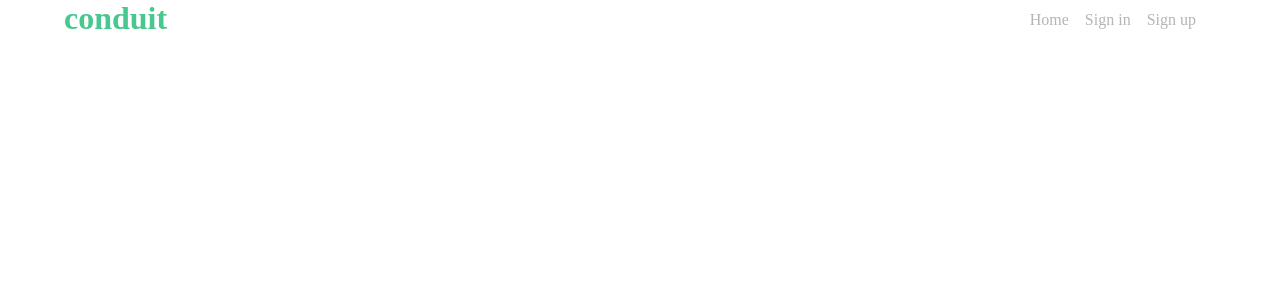
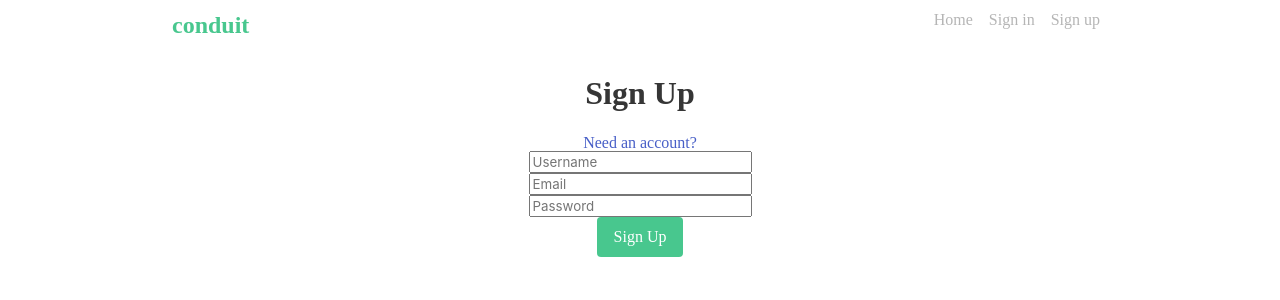
Before and after one commit to nawazzz/react-redux-realworld-app, a React (Create React App) app: page /register in a window 1280 px wide. Shown: the top 300 px of the page. Built offline with nearby package versions, Linux system fonts and the light colour scheme.

Commit message:
add routing

```diff
--- a/package.json
+++ b/package.json
@@ -10,6 +10,7 @@
     "node-sass": "^5.0.0",
     "react": "^17.0.1",
     "react-dom": "^17.0.1",
+    "react-router-dom": "^5.2.0",
     "react-scripts": "4.0.3",
     "web-vitals": "^1.1.1"
   },
--- a/src/App.js
+++ b/src/App.js
@@ -1,19 +1,48 @@
 import logo from './logo.svg';
 import './App.scss';
+import SignIn from "./signIn"
+import SignUp from "./signUp"
+import Home from "./home"
+import {
+  BrowserRouter as Router, Link,
+  Switch, Route
+} from "react-router-dom"
+import React from 'react';
 
-function App() {
-  return (
-    <div >
-      <div className="container is-flex is-justify-content-space-between">
-        <h1 className="has-text-success title is-3" >conduit</h1>
-        <div className="p-3">
-            <a href="/" className="p-2 has-text-grey-light">Home</a>
-            <a href="/" className="p-2 has-text-grey-light">Sign in</a>
-            <a href="/" className="p-2 has-text-grey-light">Sign up</a>
+class App extends React.Component {
+  constructor(props) {
+    super(props)
+    this.state = {
+
+    }
+  }
+  render() {
+    return (
+      <Router>
+        <div >
+          <div className="is-flex is-justify-content-space-between headContainer p-3">
+            <h1 className="has-text-success title is-4" >conduit</h1>
+            <div>
+                <Link to="/" className="p-2 has-text-grey-light">Home</Link>
+                <Link to="/login" className="p-2 has-text-grey-light">Sign in</Link>
+                <Link to="/register" className="p-2 has-text-grey-light">Sign up</Link>
+            </div>
+          </div>
+          <Switch>
+            <Route exact path="/">
+              <Home />
+            </Route>
+            <Route exact path="/login">
+              <SignIn />
+            </Route>
+            <Route exact path="/register">
+              <SignUp />
+            </Route>
+          </Switch>
         </div>
-      </div>
-    </div>
-  );
+      </Router>
+    );
+  }
 }
 
 export default App;
--- a/src/App.scss
+++ b/src/App.scss
@@ -47,3 +47,8 @@ table {
 	border-spacing: 0;
 }
 /* ..................................................... */
+
+.headContainer{
+	width: 75%;
+	margin: 0 auto;
+}
--- /dev/null
+++ b/src/home.js
@@ -0,0 +1,15 @@
+import React from "react"
+
+class Home extends React.Component {
+  render() {
+    return(
+      <div>
+        <div className=".container has-background-success-dark" style={{textAlign: "center"}}>
+          <h1 className="title is-2 pt-5 pb-0 has-text-white">conduit</h1>
+          <h2 className="title is-5 pb-5 pt-0 has-text-white">A place to share your knowledge</h2>
+        </div>
+      </div>
+    )
+  }
+}
+export default Home;
--- /dev/null
+++ b/src/signIn.js
@@ -0,0 +1,32 @@
+import React from "react"
+import "./signIn.scss"
+
+class SignIn extends React.Component {
+
+  render() {
+    return(
+      <React.Fragment>
+        <div className="signInContainer">
+          <div>
+            <h3 className="title is-3">
+              SignIn
+            </h3>
+            <div>
+              <a href="/">Need an account?</a>
+            </div>
+          </div>
+          <div>
+            <input type="text" placeholder="Email"/>
+          </div>
+          <div>
+            <input type="text" placeholder="Password"/>
+          </div>
+          <div >
+            <a href="/" className="button is-success">Sign in</a>
+          </div>
+        </div>
+      </React.Fragment>
+    )
+  }
+}
+export default SignIn;
--- /dev/null
+++ b/src/signIn.scss
@@ -0,0 +1,5 @@
+.signInContainer{
+  width: 80%;
+  margin: 0 auto;
+  text-align: center;
+}
--- /dev/null
+++ b/src/signUp.js
@@ -0,0 +1,35 @@
+import React from "react"
+import "./signUp.scss"
+
+class SignUp extends React.Component {
+
+  render() {
+    return(
+      <React.Fragment>
+        <div className="signInContainer">
+          <div>
+            <h3 className="title is-3">
+              Sign Up
+            </h3>
+            <div>
+              <a href="/">Need an account?</a>
+            </div>
+          </div>
+          <div>
+            <input type="text" placeholder="Username"/>
+          </div>
+          <div>
+            <input type="text" placeholder="Email"/>
+          </div>
+          <div>
+            <input type="text" placeholder="Password"/>
+          </div>
+          <div >
+            <a href="/" className="button is-success">Sign Up</a>
+          </div>
+        </div>
+      </React.Fragment>
+    )
+  }
+}
+export default SignUp;
--- /dev/null
+++ b/src/signUp.scss
@@ -0,0 +1,5 @@
+.signInContainer{
+  width: 80%;
+  margin: 0 auto;
+  text-align: center;
+}
```
Also changed, not shown: 1 other file (tests, documents, lock files or other folders).
